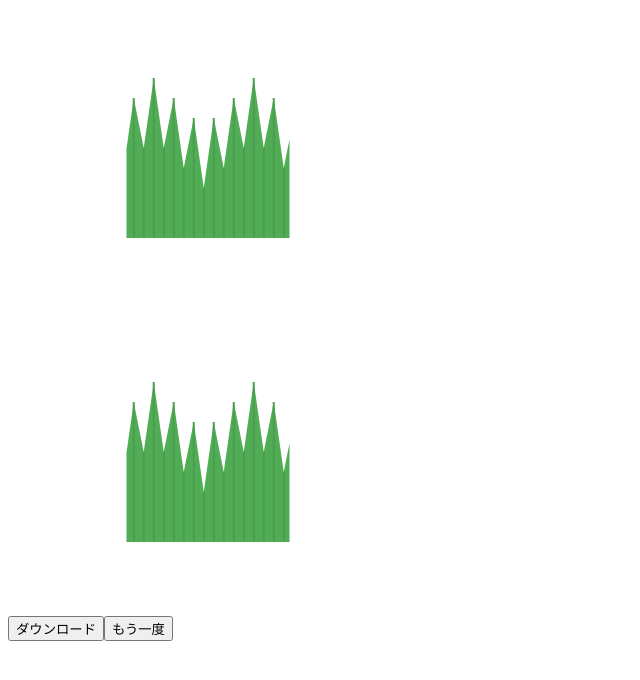
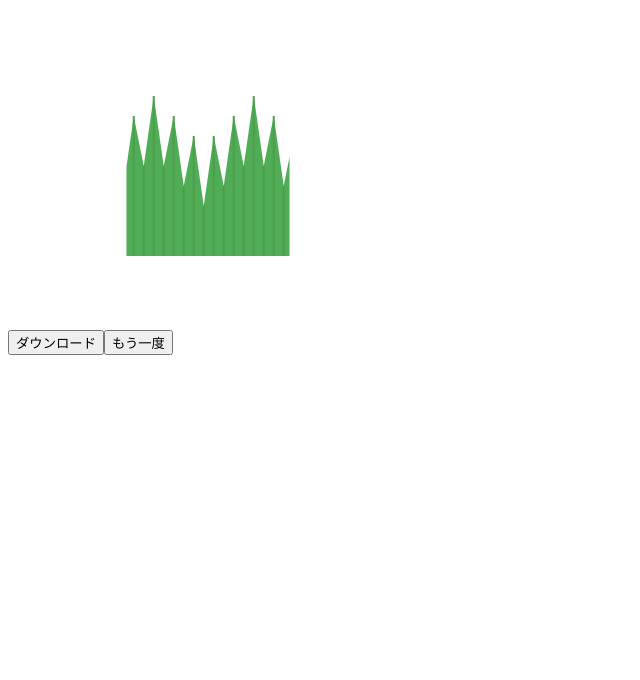
Before and after one commit to acannie/baran_generator, a Next.js app: page / in a window 1280 px wide. Shown: the top 680 px of the page, without its empty margins (0-640 px from the left). Built offline with nearby package versions, Linux system fonts and the light colour scheme.

Commit message:
code: スマホに保存できない方の画像を非表示化

```diff
--- a/pages/Baran.tsx
+++ b/pages/Baran.tsx
@@ -256,7 +256,7 @@ const Baran = () => {
 
     return (
         <div>
-            <canvas id="geometryCanvas" width="200" height="200" /><br />
+            <canvas id="geometryCanvas" width="200" height="200" style={{display: "none"}}/><br />
             {imageUrl && <img alt="icon" src={imageUrl} />}<br />
             <button onClick={handleExportImage}>ダウンロード</button>
             <button onClick={increment}>もう一度</button>
```
